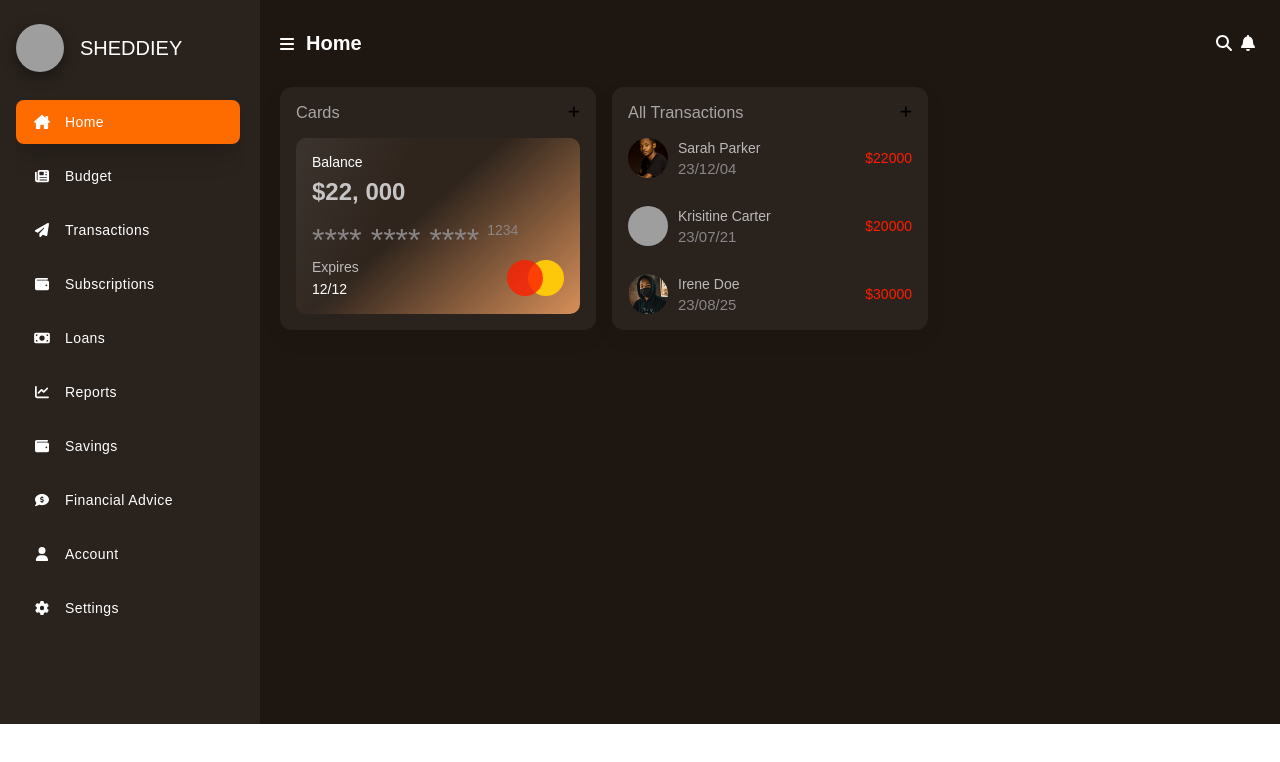
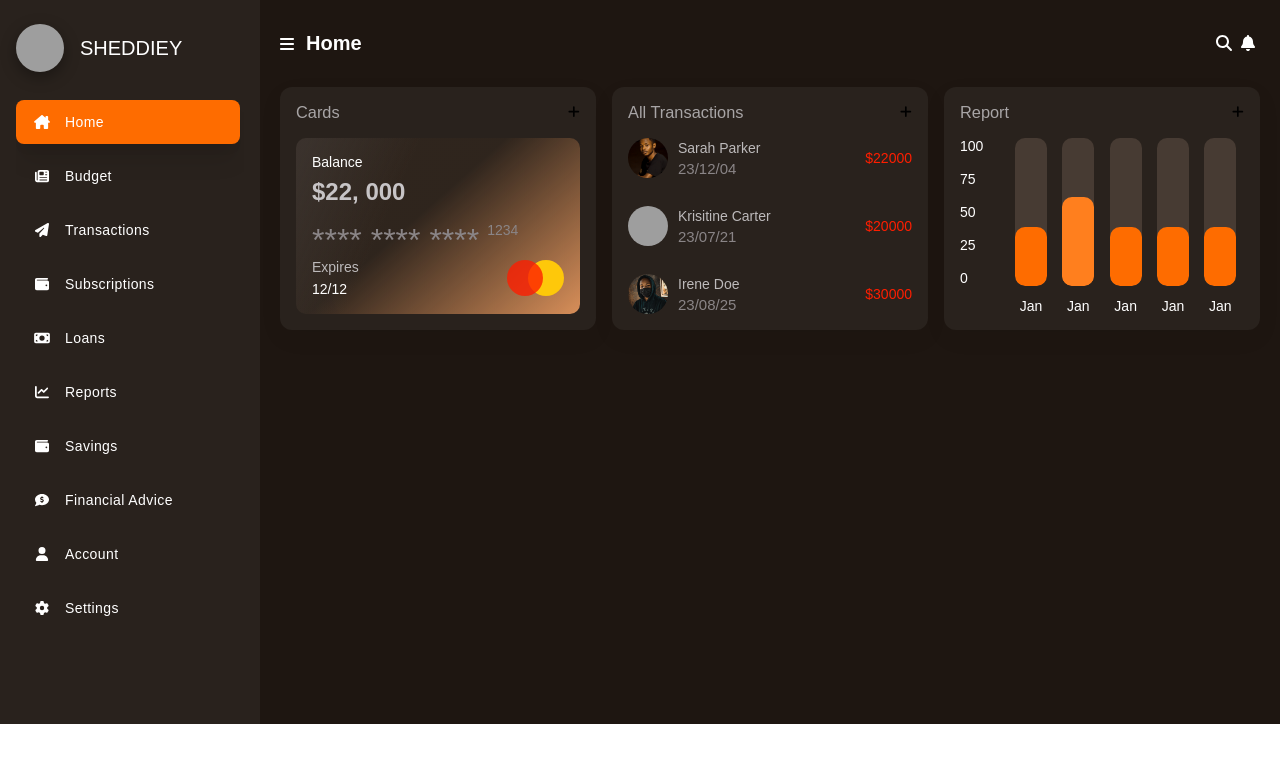
Before and after one commit to Sheddiey/todo-list-dashboard, a React (Create React App) app: page / in a window 1280 px wide. Shown: the top 762 px of the page. Built offline with nearby package versions, Linux system fonts and the light colour scheme; grey boxes are pictures that could not be loaded; a web font is replaced by a local one.

Commit message:
completed report component

```diff
--- /dev/null
+++ b/src/Components/Budget/Budget.jsx
@@ -0,0 +1,12 @@
+import React from 'react'
+import './budget.css'
+
+const Budget = () => {
+  return (
+    <div>
+
+    </div>
+  )
+}
+
+export default Budget
--- a/src/Components/ContentMain/ContentMain.jsx
+++ b/src/Components/ContentMain/ContentMain.jsx
@@ -2,6 +2,8 @@
 import './contentMain.css'
 import Cards from '../Cards/Cards'
 import Transaction from '../Transaction/Transaction'
+import Report from '../Report/Report'
+import Budget from '../Budget/Budget'
 
 const ContentMain = () => {
   return (
@@ -9,6 +11,10 @@
       <div className="content-grid-one">
         <Cards />
         <Transaction />
+        <Report />
+      </div>
+      <div className="content-grid-two">
+        <Budget />
       </div>
     </div>
   )
--- a/src/Components/ContentMain/contentMain.css
+++ b/src/Components/ContentMain/contentMain.css
@@ -17,3 +17,20 @@
     row-gap: 20px;
     height: 100%;
 }
+@media screen and (max-width: 1200px) {
+    .content-grid-one{
+        column-gap: 12px;
+    }
+}
+@media screen and (max-width: 992px) {
+    .content-grid-one{
+        grid-template-columns: repeat(2, 1fr);
+        row-gap: 12px;
+    }
+}
+@media screen and (max-width: 768px) {
+    .content-grid-one {
+        grid-template-columns: repeat(1, 1fr);
+        column-gap: 0;
+    }
+}
--- /dev/null
+++ b/src/Components/Report/Report.jsx
@@ -0,0 +1,46 @@
+import React from "react";
+import "./report.css";
+import { reportData } from "../../data/data";
+import { FontAwesomeIcon } from "@fortawesome/react-fontawesome";
+import { faPlus } from "@fortawesome/free-solid-svg-icons";
+
+const Report = () => {
+  return (
+    <div className="grid-one-item grid-common grid-c3">
+      <div className="grid-c-title">
+        <h3 className="grid-c-title-text">Report</h3>
+        <button className="grid-c-title-icon">
+          <FontAwesomeIcon icon={faPlus} />
+        </button>
+      </div>
+      <div className="grid-c3-content">
+        <div className="grid-chart">
+          <div className="chart-vert-value">
+            <span>100</span>
+            <span>75</span>
+            <span>50</span>
+            <span>25</span>
+            <span>0</span>
+          </div>
+          {reportData.map((report) => (
+            <div className="grid-chart-bar" key={report.id}>
+              <div className="bar-wrapper">
+                <div
+                  className="bar-item1"
+                  style={{ height: `${report.value1 !== null ? "40%" : ""}` }}
+                ></div>
+                <div
+                  className="bar-item2"
+                  style={{ height: `${report.value2 !== null ? "60%" : ""}` }}
+                ></div>
+              </div>
+              <span className="grid-hortz-value">Jan</span>
+            </div>
+          ))}
+        </div>
+      </div>
+    </div>
+  );
+};
+
+export default Report;
--- /dev/null
+++ b/src/Components/Report/report.css
@@ -0,0 +1,64 @@
+.grid-c3{
+    display: flex;
+    flex-direction: column;
+}
+.grid-c3-content {
+    flex: 1;
+}
+
+.grid-chart{
+    display: grid;
+    grid-template-columns: repeat(6, 1fr);
+    align-items: stretch;
+    height: 100%;
+}
+.chart-vert-value {
+    display: flex;
+    flex-direction: column;
+    justify-content: space-between;
+    padding-bottom: 28px;
+}
+.grid-chart-bar{
+    display: flex;
+    flex-direction: column;
+    text-align: center;
+}
+.grid-chart-bar .bar-wrapper{
+    flex: 1;
+    width: 32px;
+    margin-right: auto;
+    margin-left: auto;
+    border-radius: 10px;
+    background-color: var(--clr-primary-light);
+    position: relative;
+    overflow: hidden;
+}
+.grid-chart-bar .grid-hortz-value {
+    margin-top: 12px;
+}
+.grid-chart-bar .bar-item1{
+    position: absolute;
+    bottom: 0;
+    left: 0;
+    width: 100%;
+    background-color: var(--clr-pumpkin);
+    border-radius: 10px;
+}
+.grid-chart-bar .bar-item2 {
+    position: absolute;
+    bottom: 0;
+    left: 0;
+    width: 100%;
+    background-color: #ff7f1e;
+    border-radius: 10px;
+}
+.grid-chart-bar:nth-child(3).bar-wrapper .bar-item1 {
+    z-index: 1;
+}
+@media screen and (max-width: 992px){
+    .grid-c3{
+        grid-column-start: 1;
+        grid-column-end: 3;
+        height: 240px;
+    }
+}
```
Also changed, not shown: src/Components/Budget/budget.css (added).
